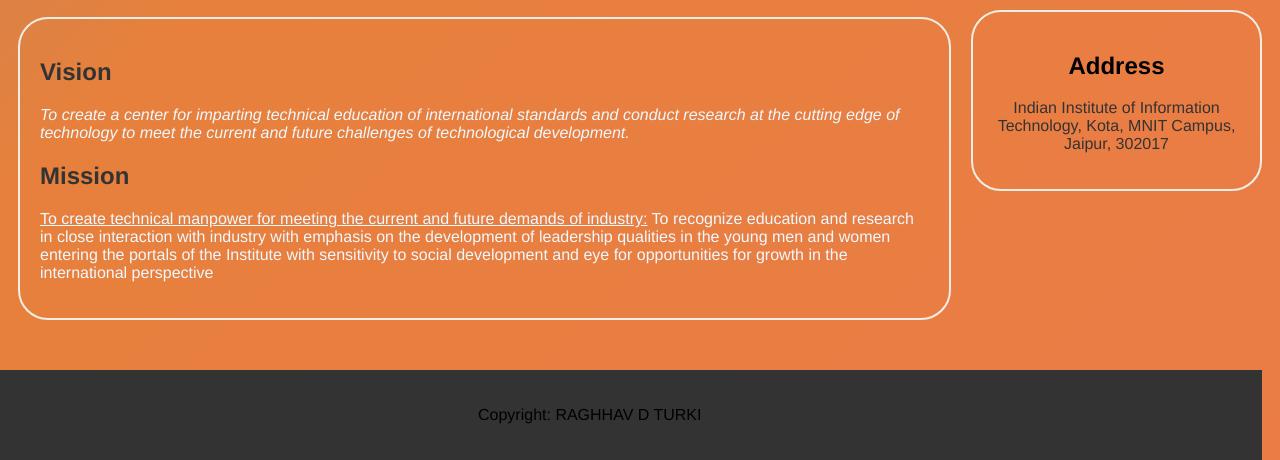
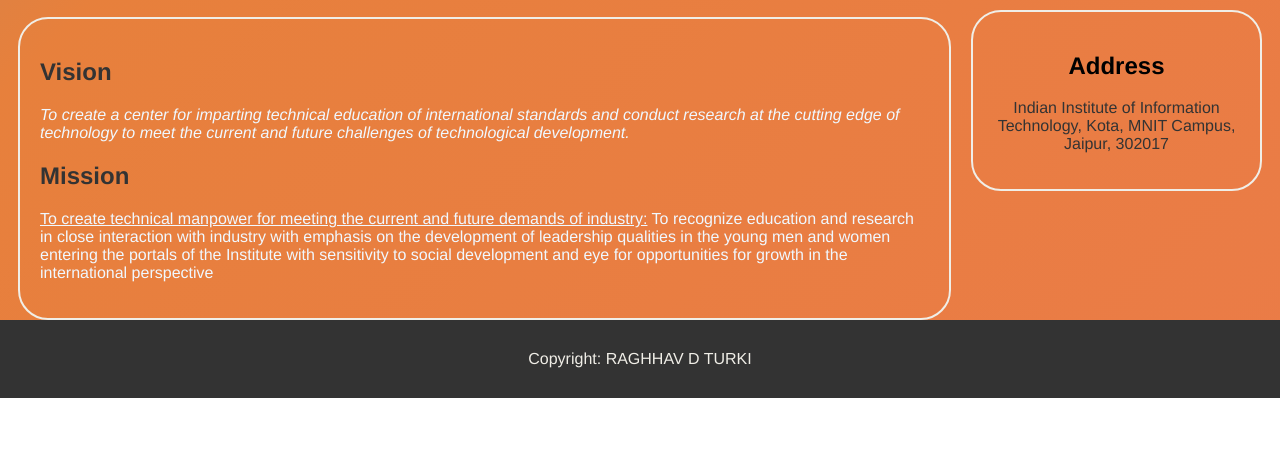
Before and after one commit to RaghhavDTurki/csp112, a plain HTML site: page index.html in a window 1280 px wide. Shown: the part 753-1213 px from the top of the page. After the commit the page ends 1151 px from the top, so only its background shows below. Drawn offline with Linux system fonts and the light colour scheme.

Commit message:
Updating the repository

```diff
--- a/index.html
+++ b/index.html
@@ -274,14 +274,12 @@ body {
 
 /* Footer */
 .footer {
-  padding: 20px;
+  padding: 14px;
   text-align: center;
   background: #333;
-  position: relative;
-  left: -100px;
-  width: 108%;
-  top:50px;
-  bottom: -1100;
+  position: absolute;
+  width: 100vw;
+  left:0px;
 }
 
 </style>
@@ -438,7 +436,7 @@ body {
 </div>
 
 <div class="footer">
-  <p>Copyright: RAGHHAV D TURKI</p>
+  <p style="color: #f0eee7;">Copyright: RAGHHAV D TURKI</p>
 </div>
 </body>
 </html>
```
